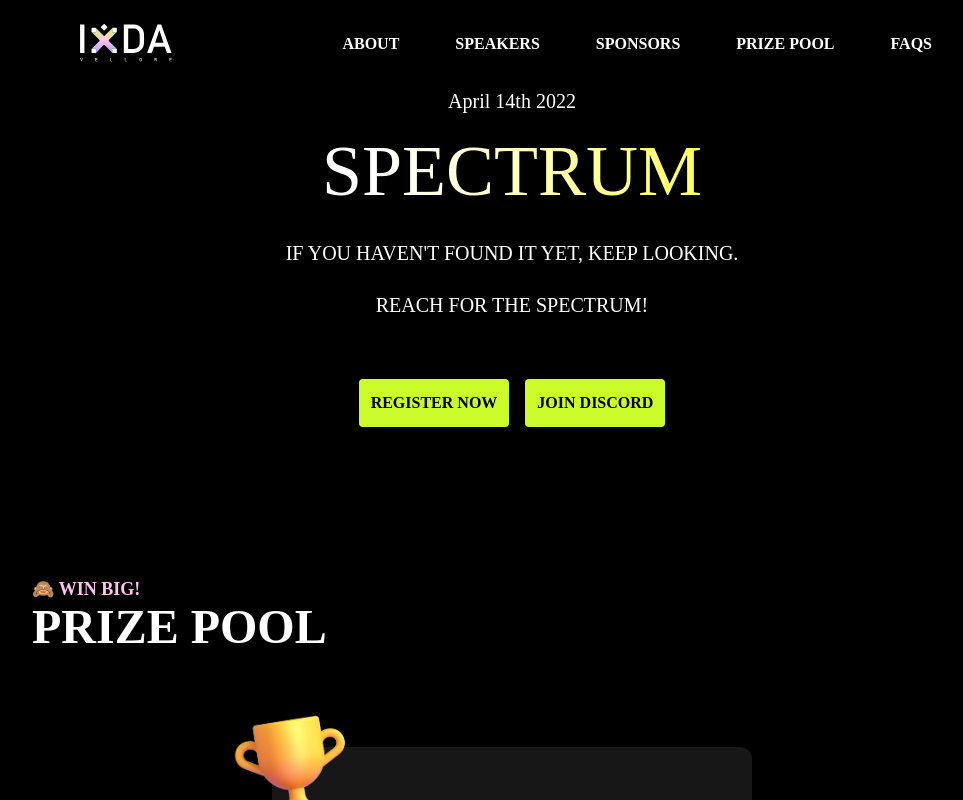
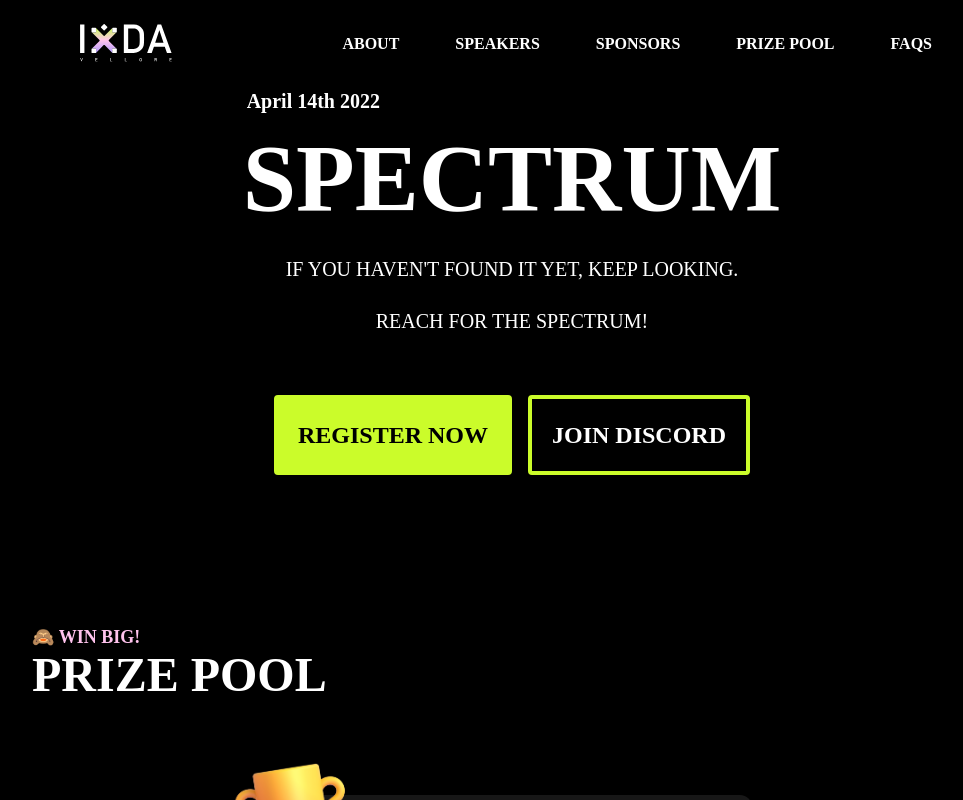
Before and after one commit to IxDA-Vellore/Spectrum-Frontend-2022, a React (Create React App) app: page / in a window 1280 px wide. Shown: the top 800 px of the page, without its empty margins (128-1091 px from the left). Built offline with nearby package versions, Linux system fonts and the light colour scheme.

Commit message:
fix: Hero

```diff
--- a/src/Components/Header/Hero.js
+++ b/src/Components/Header/Hero.js
@@ -4,18 +4,20 @@ export default function Hero() {
     return (
         <>
             <div className="flex flex-col space-y-12 bg-black">
-                <div className="text-center">
-                    <p className="font-primary text-xl"> April 14th 2022</p>
-                    <p className="font-secondary text-7xl linear-wipe p-5"> SPECTRUM </p>
-                    <p className="font-primary text-xl p-3"> IF YOU HAVEN'T FOUND IT YET, KEEP LOOKING.</p>
-                    <p className="font-primary text-xl p-3"> REACH FOR THE SPECTRUM!</p>
+                <div className="flex flex-col items-center">
+                    <div className="w-fit">
+                        <p className="font-primary text-xl pl-5 font-bold"> April 14th 2022</p>
+                        <p className="font-secondary text-8xl p-4 font-bold"> SPECTRUM </p>
+                    </div>
+                    <p className="font-primary text-xl p-3 text-center"> IF YOU HAVEN'T FOUND IT YET, KEEP LOOKING.</p>
+                    <p className="font-primary text-xl p-3 text-center"> REACH FOR THE SPECTRUM!</p>
                 </div>
                 <div className="flex items-center justify-center space-x-4 pb-5">
                     <div>
-                        <button className="font-primary font-bold rounded bg-registerNow text-black p-3 hover:text-white hover:bg-black hover:border border-registerNow"> REGISTER NOW </button>
+                        <button className="font-primary font-bold text-2xl rounded border-4 border-registerNow bg-registerNow text-black p-5 data-hover:reg hover:bg-orange-300 hover:border-5 hover:border-orange-300"> REGISTER NOW </button>
                     </div>
                     <div>
-                        <button className="font-primary font-bold rounded bg-registerNow text-black p-3 hover:text-white hover:bg-black hover:border border-registerNow"> JOIN DISCORD </button>
+                        <button className="font-primary font-bold text-2xl border-4 border-registerNow rounded p-5 text-white hover:bg-orange-300/50 hover:border-5 hover:border-orange-300"> JOIN DISCORD </button>
                     </div>
                 </div>
                 <div className="space-y-10"></div>
```
